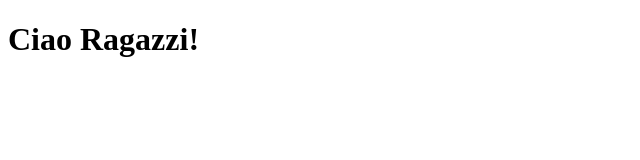
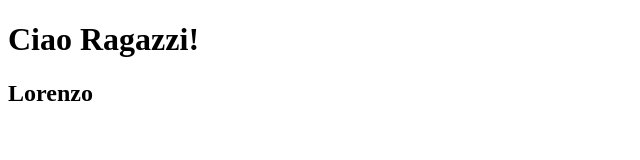
Before and after one commit to FrancescoBonanno1/I-pi--forti-F.Bonanno-L.Monteforte-G.Pino-, a plain HTML site: page index.html in a window 1280 px wide. Shown: the whole page, without its empty margins (0-640 px from the left). Drawn offline with Linux system fonts and the light colour scheme.

Commit message:
primo h2

```diff
--- a/index.html
+++ b/index.html
@@ -7,5 +7,6 @@
 </head>
 <body>
     <h1>Ciao Ragazzi!</h1>
+    <h2>Lorenzo</h2>
 </body>
 </html>
```
